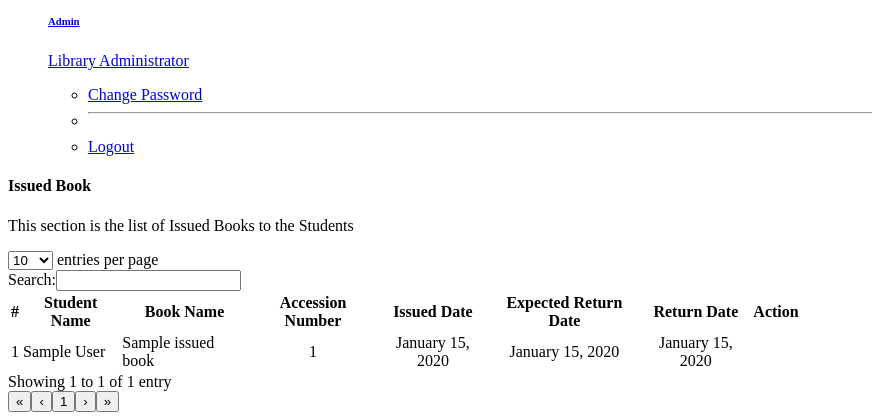
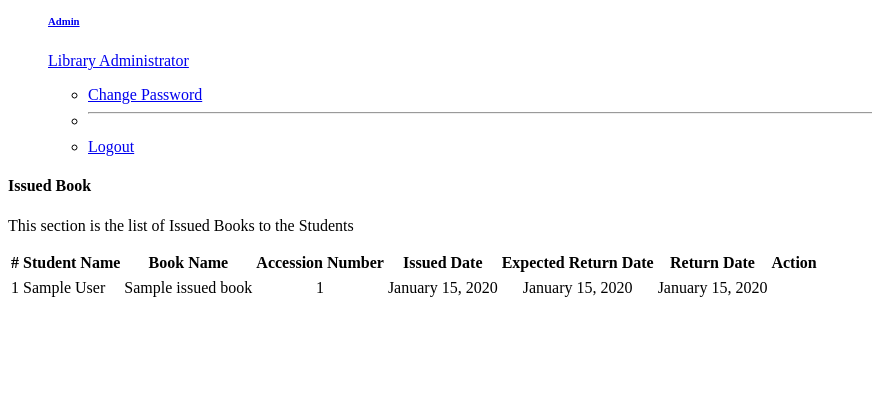
Before and after one commit to JMiguelDelaRosa/LMS, a CodeIgniter app: the page made by application/views/Admin/BookDetail/manage-issued-books.php in a window 1280 px wide. Shown: the part 1163-1583 px from the top of the page, without its empty margins (0-872 px from the left). After the commit the page ends 1460 px from the top, so only its background shows below. Run offline with CodeIgniter, Linux system fonts and the light colour scheme; tables that the repository leaves empty hold one stand-in row (values such as "Sample post"); the template is opened without the code that fills it: most values are stand-ins (such as "Sample title", 1, 10 or a date in 2020).

Commit message:
Datatable
Update on datatable script

```diff
--- a/application/views/Admin/BookDetail/manage-issued-books.php
+++ b/application/views/Admin/BookDetail/manage-issued-books.php
@@ -28,7 +28,7 @@
                                 <div class="panel panel-default">
                                     <div class="panel-body">
                                         <div class="table-responsive">
-                                          <table class="table table-striped table-bordered table-hover" id="dataTable">
+                                          <table class="table table-striped table-bordered table-hover" id="datatable">
                                              <thead>
                                                 <tr>
                                                    <th>#</th>
@@ -88,21 +88,6 @@
                                 </div>
                                 <!-- Table End -->
                             </div>
-                           <script src="https://code.jquery.com/jquery-3.7.1.js"></script>
-                           <script src="<?php echo base_url('assets/DataTables/datatables.min.js'); ?>"></script>
-                           <script>
-                              new DataTable('#dataTable');
-                           </script>
-                           <script>
-                              $(document).ready(function () {
-                                 $('#searchInput').on('keyup', function () {
-                                       var value = $(this).val().toLowerCase();
-                                       $('#dataTables tbody tr').filter(function () {
-                                          $(this).toggle($(this).text().toLowerCase().indexOf(value) > -1);
-                                       });
-                                 });
-                              });
-                           </script>
                         </div>
                     </div>
                 </div>
--- a/application/views/Admin/Category/manage-category.php
+++ b/application/views/Admin/Category/manage-category.php
@@ -80,11 +80,6 @@
                                 </div>
                                 <!-- Table End -->
                             </div>
-                            <script src="https://code.jquery.com/jquery-3.7.1.js"></script>
-                            <script src="<?php echo base_url('assets/DataTables/datatables.min.js'); ?>"></script>
-                            <script>
-                            new DataTable('#datatable');
-                            </script>
                         </div>
                     </div>
                 </div>
--- a/application/views/Admin/Reports/daily-report.php
+++ b/application/views/Admin/Reports/daily-report.php
@@ -28,7 +28,7 @@
 
                                  <!-- <input class="form-control" type="text" id="searchInput" placeholder="Search" style="margin-bottom: 10px;"> -->
 
-                                 <table class="table table-striped table-bordered table-hover" id="dataTable">
+                                 <table class="table table-striped table-bordered table-hover" id="datatable">
                                     <thead>
                                        <tr>
                                           <th>Student ID</th>
@@ -63,6 +63,7 @@
                             </div>
                         </div>
                     </div>
+
                 </div>
             </div>
        </main>
--- a/application/views/Admin/Reports/monthly-report.php
+++ b/application/views/Admin/Reports/monthly-report.php
@@ -28,7 +28,7 @@
 
                                  <!-- <input class="form-control" type="text" id="searchInput" placeholder="Search" style="margin-bottom: 10px;"> -->
 
-                                 <table class="table table-striped table-bordered table-hover" id="dataTable">
+                                 <table class="table table-striped table-bordered table-hover" id="datatable">
                                     <thead>
                                        <tr>
                                           <th>Student ID</th>
--- a/application/views/Templates/foot.php
+++ b/application/views/Templates/foot.php
@@ -50,4 +50,10 @@
 
     <!-- App Script -->
     <script src="<?php echo base_url('assets/assets/js/hope-ui.js') ?>" defer></script>
+
+    <script src="https://code.jquery.com/jquery-3.7.1.js"></script>
+    <script src="<?php echo base_url('assets/DataTables/datatables.min.js'); ?>"></script>
+    <script>
+    new DataTable('#datatable');
+    </script>
 </html>
```
Also changed, not shown: application/views/Admin/Author/manage-author.php (+1 -6 lines), application/views/Admin/Book/manage-book.php (+1 -6 lines).
